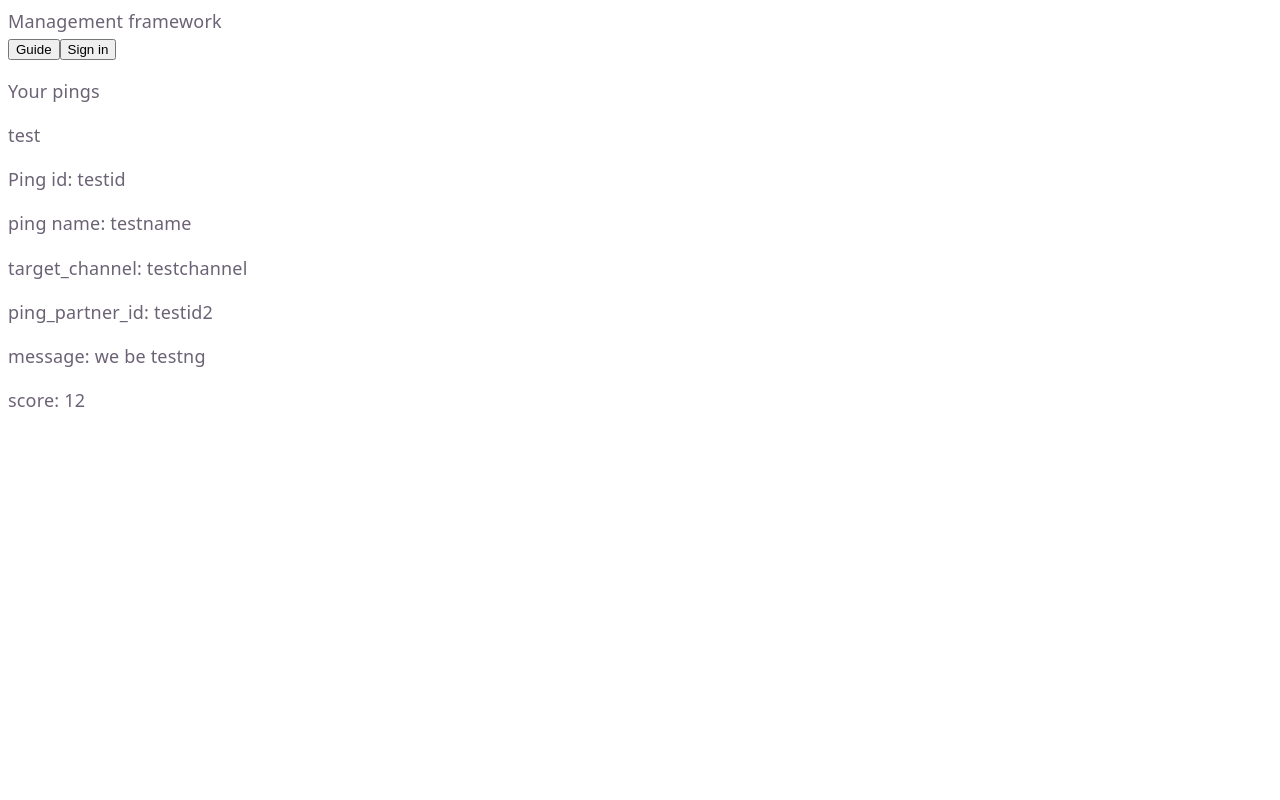
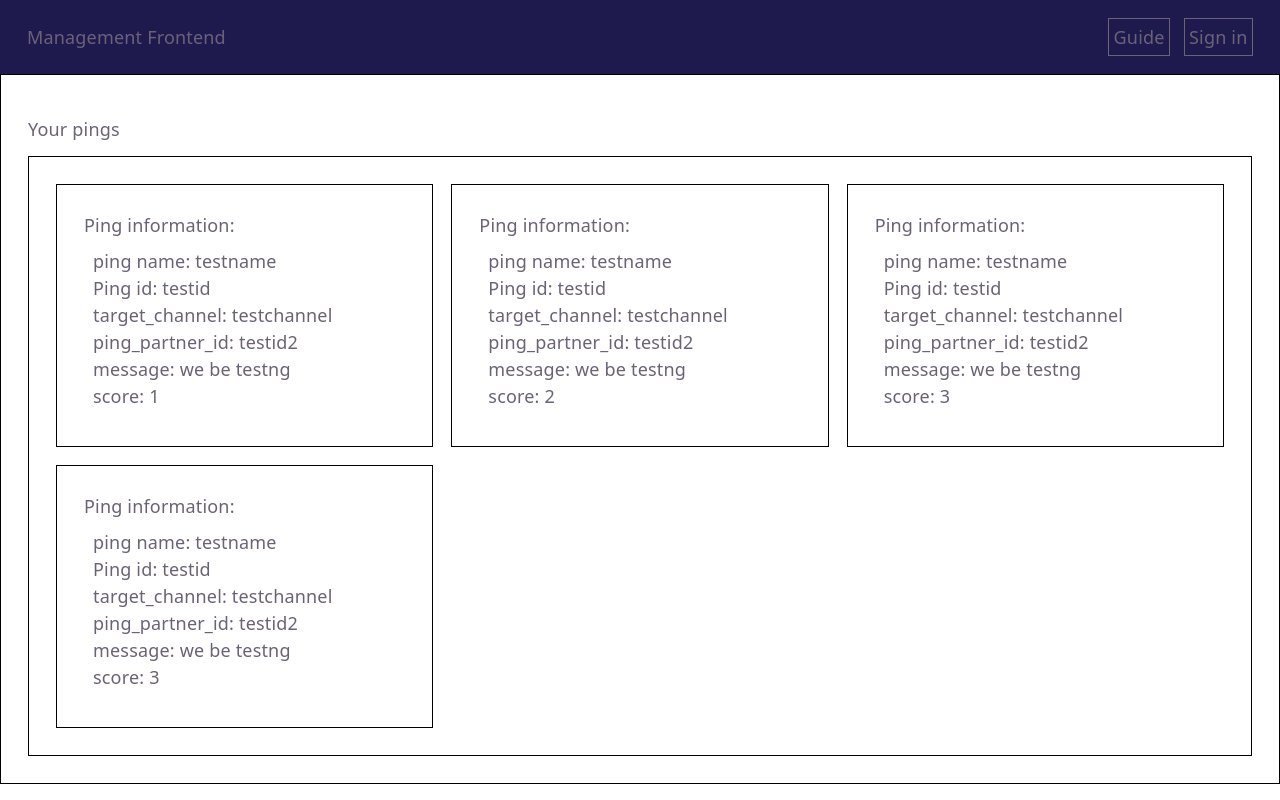
Before and after one commit to Oussama-Sahraoui/accountability_bot, a React (Vite) app in the folder client/: page / in a window 1280 px wide. Built offline with nearby package versions, Linux system fonts and the light colour scheme.

Commit message:
some front end work, mostly just did a ton of design in figma. Tomorrow major progress. Zero vibe coding today

```diff
--- a/client/package.json
+++ b/client/package.json
@@ -10,6 +10,7 @@
     "preview": "vite preview"
   },
   "dependencies": {
+    "@tailwindcss/vite": "^4.3.4",
     "axios": "^1.20.0",
     "react": "^19.3.1",
     "react-dom": "^19.3.1"
@@ -18,7 +19,10 @@
     "@types/react": "^19.3.0",
     "@types/react-dom": "^19.3.0",
     "@vitejs/plugin-react": "^6.1.2",
+    "autoprefixer": "^10.6.2",
     "oxlint": "^1.88.0",
+    "postcss": "^8.5.32",
+    "tailwindcss": "^4.3.4",
     "vite": "^8.3.4"
   }
 }
--- a/client/src/App.jsx
+++ b/client/src/App.jsx
@@ -38,20 +38,44 @@ const list = [{
     target_channel: "testchannel",
     ping_partner_id: "testid2",
     message: "we be testng",
-    score: 12
-  }]
+    score: 1
+  },{
+    ping_id: "testid",
+    ping_name: "testname",
+    target_channel: "testchannel",
+    ping_partner_id: "testid2",
+    message: "we be testng",
+    score: 2
+  },{
+    ping_id: "testid",
+    ping_name: "testname",
+    target_channel: "testchannel",
+    ping_partner_id: "testid2",
+    message: "we be testng",
+    score: 3
+  },{ping_id: "testid",
+    ping_name: "testname",
+    target_channel: "testchannel",
+    ping_partner_id: "testid2",
+    message: "we be testng",
+    score: 3
+  }
+
+]
 
   // Destructure props correctly using curly braces { }
   function Ping({ ping_id, ping_name, target_channel, ping_partner_id, message, score }) {
     return (
-      <div>
-        <p>test</p>
-        <p>Ping id: {ping_id}</p>
-        <p>ping name: {ping_name}</p>
-        <p>target_channel: {target_channel}</p>
-        <p>ping_partner_id: {ping_partner_id}</p>
-        <p>message: {message}</p>
-        <p>score: {score}</p>
+      <div className="border border-black p-2 sm:p-4 lg:p-6">
+        <p>Ping information:</p>
+        <div className='p-2'>
+            <p>ping name: {ping_name}</p>
+            <p>Ping id: {ping_id}</p>
+            <p>target_channel: {target_channel}</p>
+            <p>ping_partner_id: {ping_partner_id}</p>
+            <p>message: {message}</p>
+            <p>score: {score}</p>
+        </div>
       </div>
     )
   }
@@ -71,17 +95,17 @@ const pings= list.map(item => (
 
 
   return (
-    <main>
-      <header>
-        Management framework
-        <div>
+    <main className=" text-xs sm:text-sm lg:text-base">
+      <header className="text-sm sm:text-base lg:text-base flex justify-between items-center bg-indigo-950 px-2 sm:px-4 lg:px-6 py-3 sm:py-3 lg:py-4 ">
+        <p>Management Frontend </p>
+        <div className="flex justify-between items-center  gap-2 sm:gap-2 lg:gap-3    *:border *:p-0.5 lg:*:p-1 ">
           <button>Guide</button>
           <button>Sign in</button>
         </div>
       </header>
-      <div>
-        <p> Your pings </p>
-        <div>
+      <div className="border border-black p-2 sm:p-4 lg:p-6" >
+        <p className=" py-1 sm:py-2 lg:py-3 "> Your pings </p>
+        <div className="grid grid-cols-2 sm:grid-cols-3 lg:grid-cols-3 gap-4 border border-black p-2 sm:p-4 lg:p-6" >
           {pings}
         </div>
       </div>
--- a/client/src/index.css
+++ b/client/src/index.css
@@ -1,3 +1,4 @@
+@import "tailwindcss";
 :root {
   --text: #6b6375;
   --text-h: #08060d;
--- a/client/vite.config.js
+++ b/client/vite.config.js
@@ -1,7 +1,11 @@
+import { defineConfig } from 'vite'
 import react from '@vitejs/plugin-react'
-import { defineConfig } from 'vite'
+import tailwindcss from '@tailwindcss/vite'
 
 // https://vite.dev/config/
 export default defineConfig({
-  plugins: [react()],
+  plugins: [
+    react(),
+    tailwindcss(),
+  ],
 })
```
Also changed, not shown: 2 other files (tests, documents, lock files or other folders).
